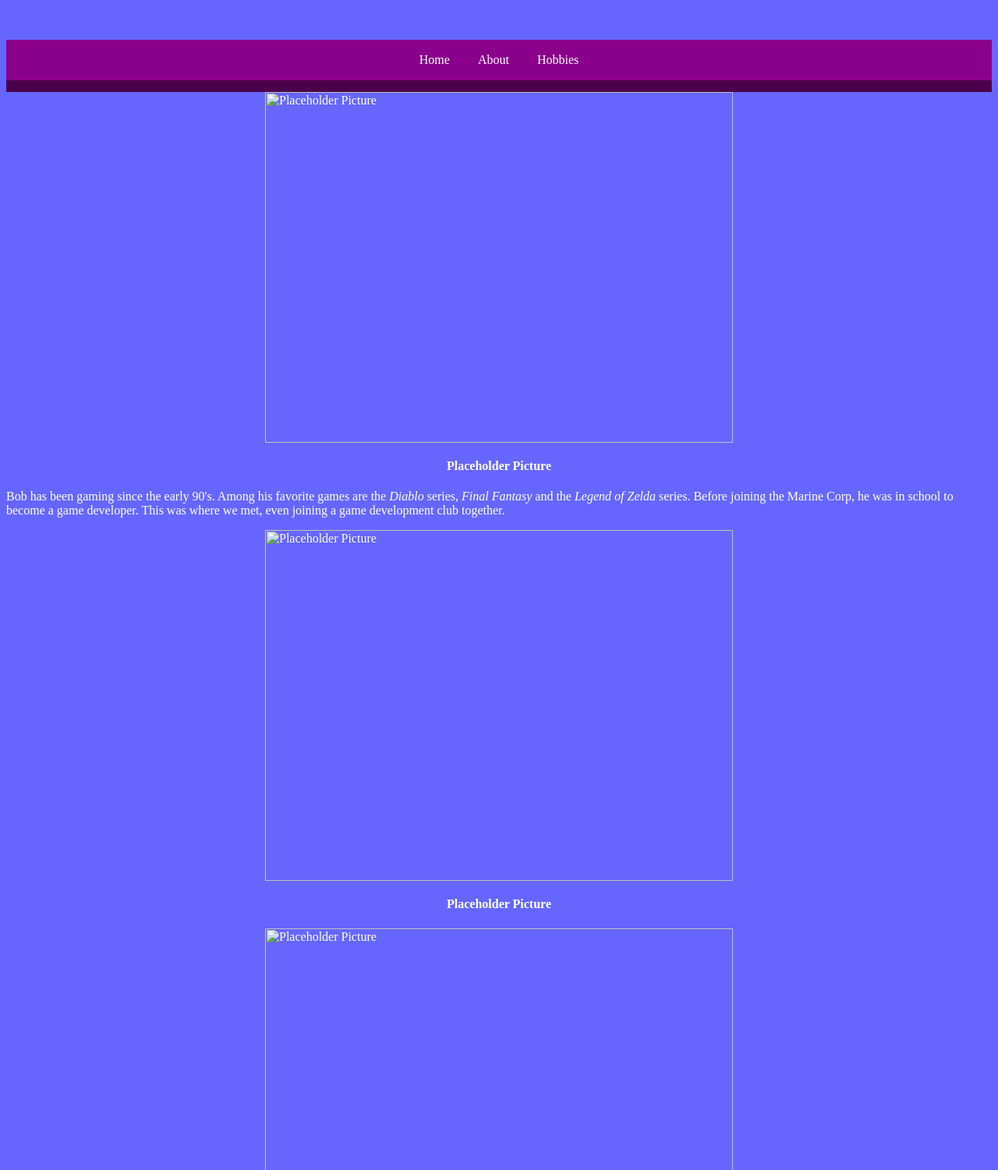
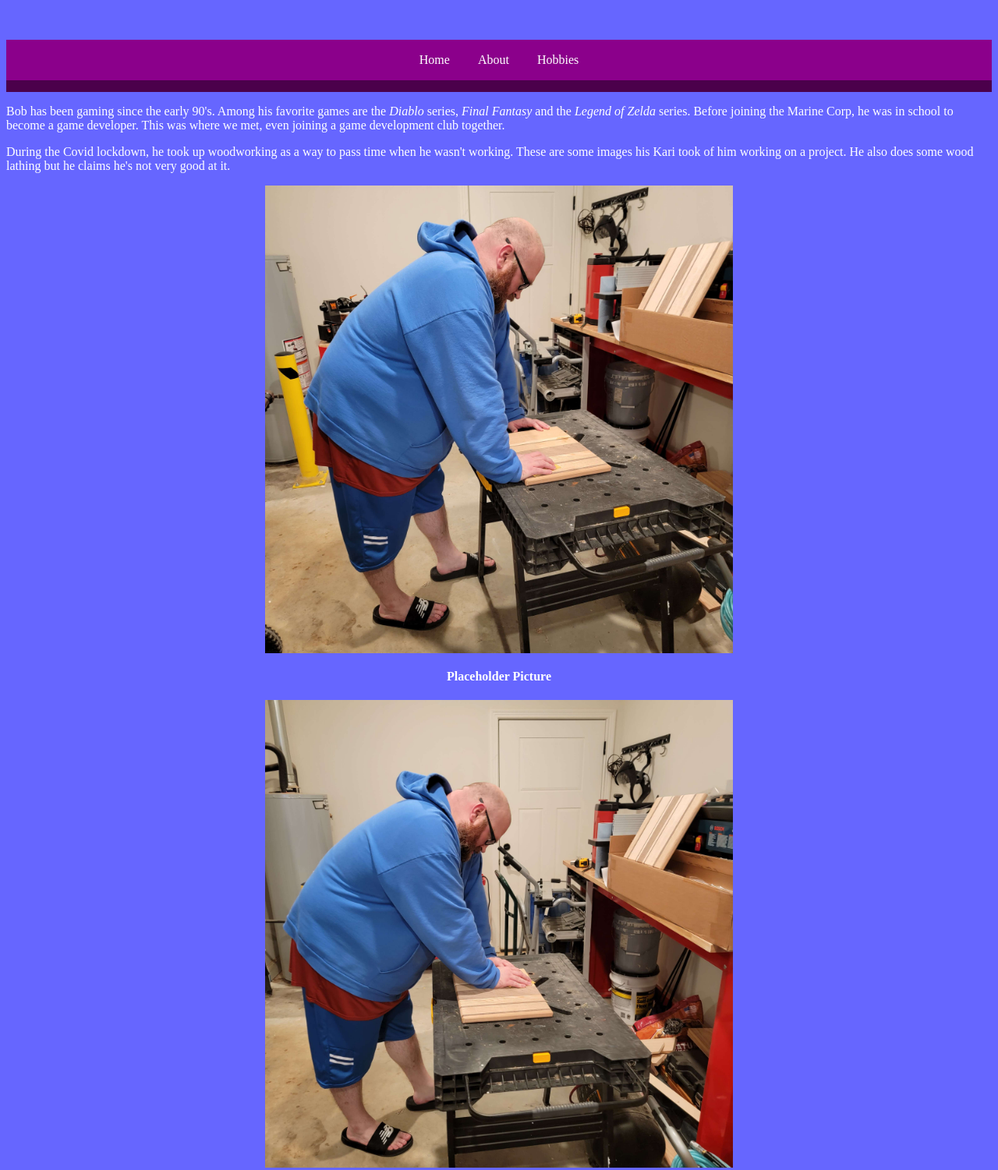
Before and after one commit to davehunter1980/bioSite, a plain HTML site: page hobbies.html in a window 1280 px wide. Shown: the part 102-1603 px from the top of the page at 78% size. Drawn offline with Linux system fonts and the light colour scheme.

Commit message:
Updates to site
New images added and text modified.

```diff
--- a/bioSite.css
+++ b/bioSite.css
@@ -25,7 +25,6 @@ h4 {
     margin-left: auto;
     margin-right: auto;
     width: 600;
-    height: 450;
 }
 
 footer {
--- a/hobbies.html
+++ b/hobbies.html
@@ -25,18 +25,20 @@
             </table>
         </div>
 
-        <img src="" class="center" alt="Placeholder Picture" />
-        <h4>Placeholder Picture</h4>
-
         <p>
             Bob has been gaming since the early 90's. Among his favorite games are the <i>Diablo</i> series, <i>Final Fantasy</i> and the <i>Legend of Zelda</i> series. Before joining the Marine Corp, he was in school to become a game developer. This was where we met, even joining a game development club together.
         </p>
 
-        <img src="" class="center" alt ="Placeholder Picture" /?>
+        <p>During the Covid lockdown, he took up woodworking as a way to pass time when he wasn't working. These are some images his Kari took of him working on a project. He also does some wood lathing but he claims he's not very good at it.</p>
+
+        <img src="images/hobby2.jpg" class="center" alt ="Bob Working on a project" /?>
         <h4>Placeholder Picture</h4>
 
-        <img src="" class="center" alt ="Placeholder Picture" /?>
+        <img src="images/hobby3.jpg" class="center" alt ="Bob Working on a project" /?>
         <h4>Placeholder Picture</h4>
+
+        <img src="images/hobby1.jpg" class="center" alt="Showing the completed project" />
+        <h4>Showing the completed project</h4>
 
         <footer>Site by Dave Hunter, Special thanks to Bob for helping with this project.</footer>
 
```
Also changed, not shown: about.html (+3 -3 lines), index.html (+1 -1 lines), images/express.png (added), images/hobby1.jpg (added), images/hobby2.jpg (added), images/hobby3.jpg (added), 2 other files.
